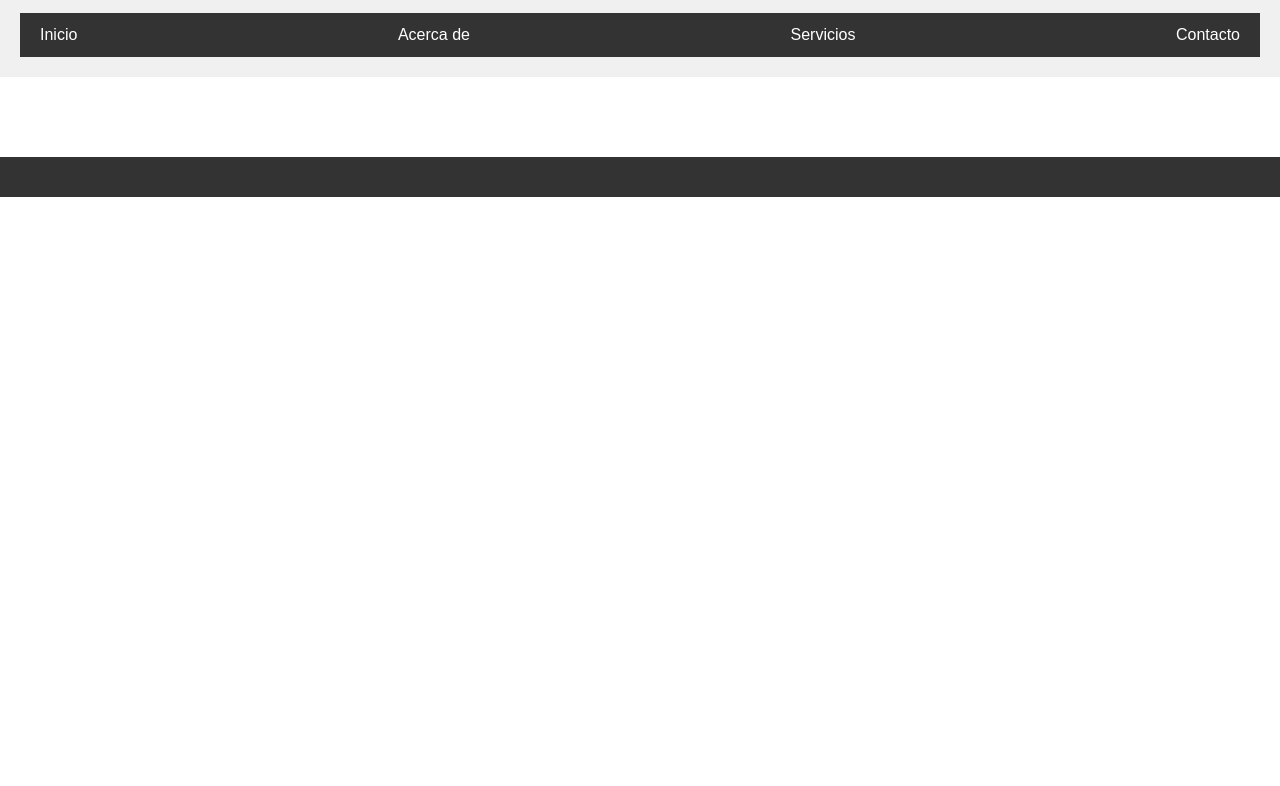
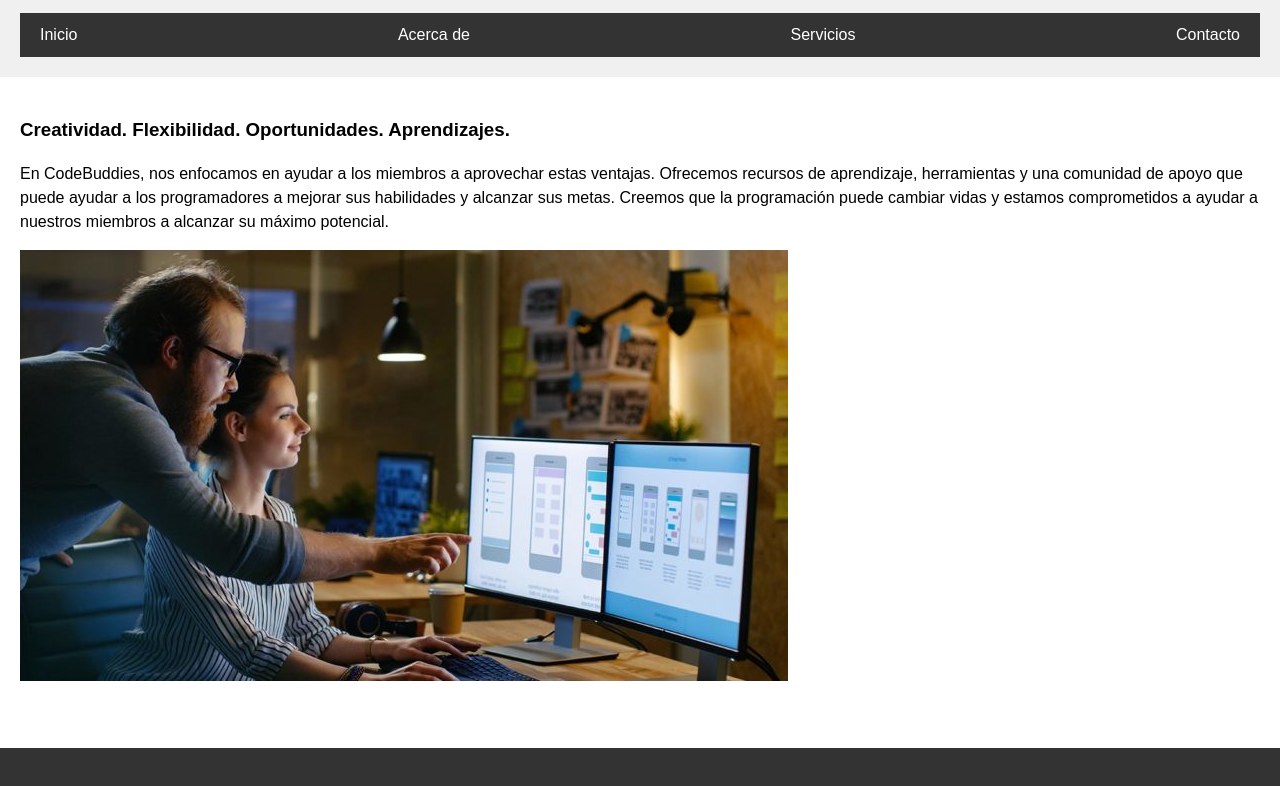
Before and after one commit to aquinogonzalo/tarea1git, a plain HTML site: page PRACTICA-GIT-GITHUB/index.html in a window 1280 px wide. Shown: the part 98-884 px from the top of the page. Before the commit the page ends 800 px from the top, so only its background shows below. Drawn offline with Linux system fonts and the light colour scheme.

Commit message:
Se agregó un h3, un p y un img en el primer section

```diff
--- a/PRACTICA-GIT-GITHUB/index.html
+++ b/PRACTICA-GIT-GITHUB/index.html
@@ -25,6 +25,9 @@
 	<main>
 		<section>
 			<!-- Compañero 1. Agregar un "h3", un "p" y un "img" -->
+			<h3>Creatividad. Flexibilidad. Oportunidades. Aprendizajes.</h3>
+			<p>En CodeBuddies, nos enfocamos en ayudar a los miembros a aprovechar estas ventajas. Ofrecemos recursos de aprendizaje, herramientas y una comunidad de apoyo que puede ayudar a los programadores a mejorar sus habilidades y alcanzar sus metas. Creemos que la programación puede cambiar vidas y estamos comprometidos a ayudar a nuestros miembros a alcanzar su máximo potencial.</p>
+			<img src="/img/codebuddiesayuda.jpg" alt="codebuddies-ayudando">
 		</section>
 		<section>
 			<!-- Compañero 2. Agregar un "h3", un "p" y un "img" -->
```
